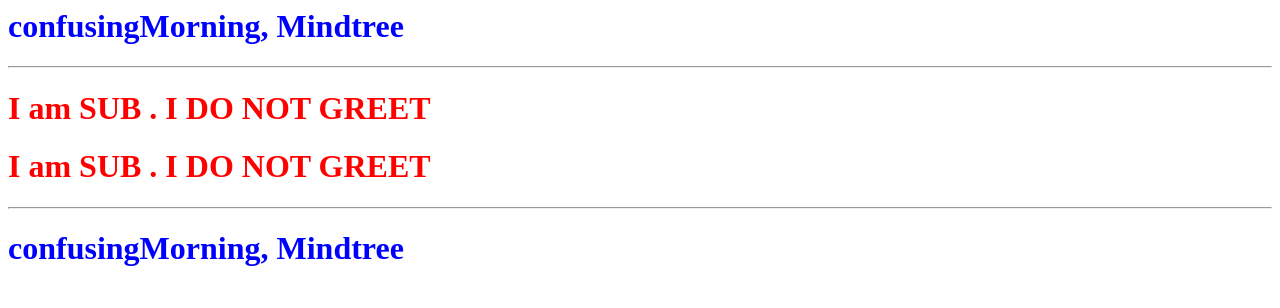
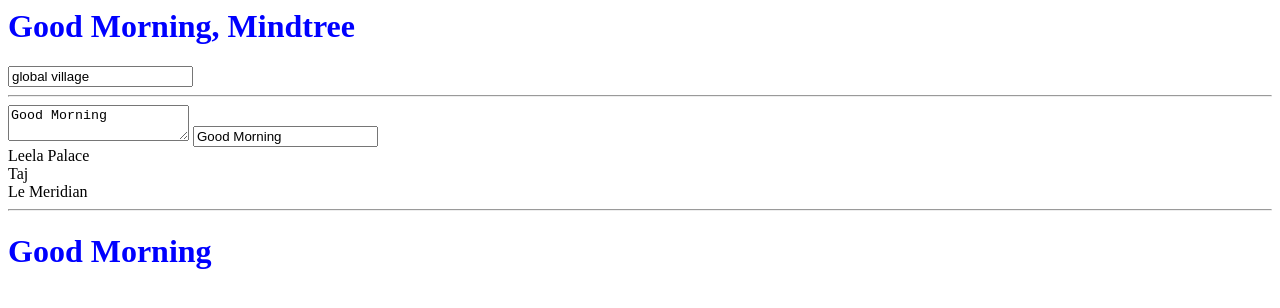
Before and after one commit to abhinavgujjar/MT3, a plain HTML site: page index.html in a window 1280 px wide. Drawn offline with Linux system fonts and the light colour scheme.

Commit message:
first exercise

```diff
--- a/index.html
+++ b/index.html
@@ -3,24 +3,39 @@
 	<script type="text/javascript" src="angular.js"></script>
 </head>
 <body ng-controller="mainController">
-	<h1 style="color:blue">{{greeting}}</h1>
+	<h1 style="color:blue">{{greeting}}, {{company.name}}</h1>
+	<input type="text" value="{{company.location}}"/>
 	<hr/>
-	<div ng-controller="subController">
-		<h1 style="color:red">{{greeting}}</h1>
+	<textarea>{{greeting}}</textarea>
+
+	<input type="text" value="{{greeting}}" />
+
+	<div ng-controller="hotelsController">
+		<div ng-repeat="item in hotels">
+			{{item.name}}
+		</div>
 	</div>
-	<div ng-controller="subController">
-		<h1 style="color:red">{{greeting}}</h1>
-	</div>
+
 	<hr/>
 	<h1 style="color:blue">{{greeting}}</h1>
 	<script>
 	//declaring a module
 	var app = angular.module('myApp', []);
 
-	app.controller('subController', function($scope){
-		$scope.greeting = 'I am SUB . I DO NOT GREET';
-	});
+	app.controller('hotelsController', function($scope){
 
+		var hotels = [
+		{
+			name : 'Leela Palace'
+		},{
+			name : 'Taj'
+		},{
+			name : 'Le Meridian'
+		}];
+
+		$scope.hotels = hotels;
+
+	})
 	//access a module
 	app.controller('mainController', function($scope){
 		var timeOfDay = 'Morning';
@@ -36,7 +51,12 @@
 		if (currentHours > 20){
 			timeOfDay = 'Night';
 		}
-		$scope.greeting = 'confusing' + timeOfDay + ', Mindtree';
+		$scope.greeting = 'Good ' + timeOfDay;
+
+		$scope.company = {
+			name : 'Mindtree',
+			location : 'global village'
+		}
 	})
 
 	</script>
```
Also changed, not shown: 1 other file.
